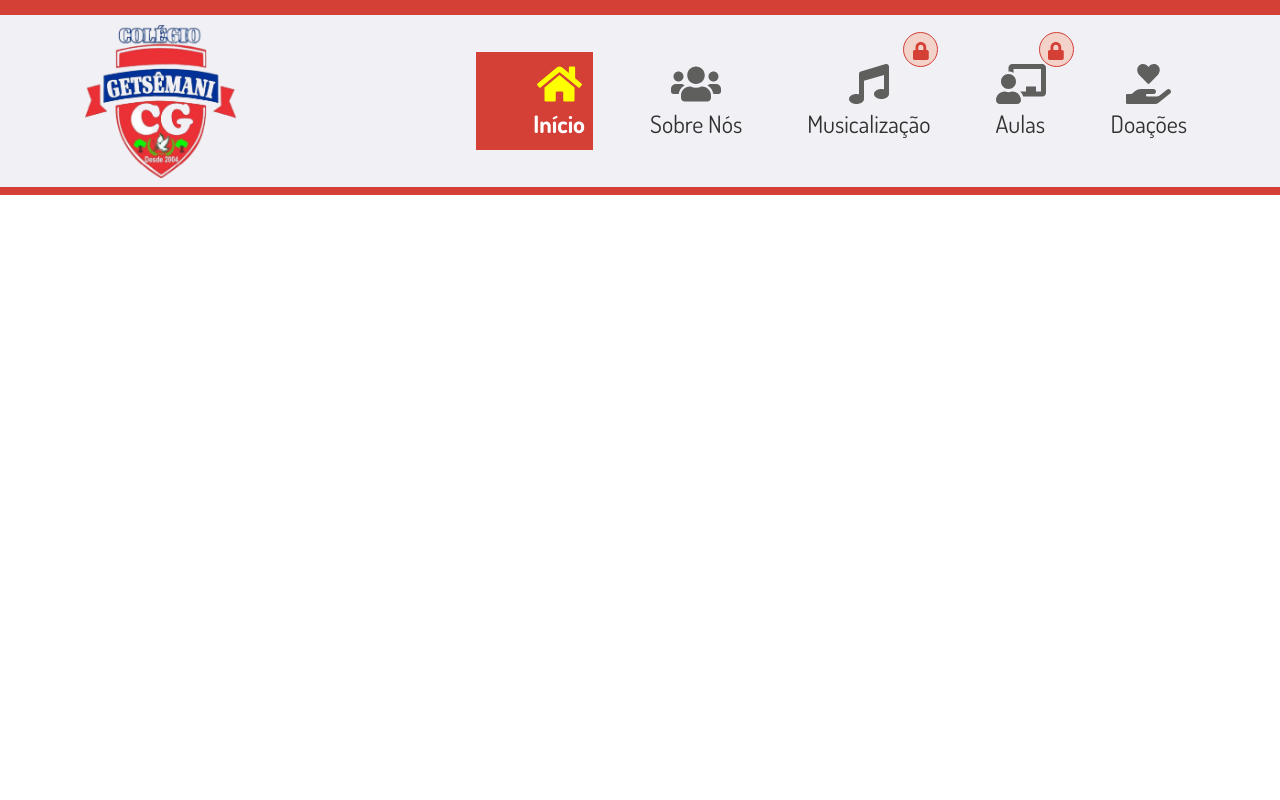
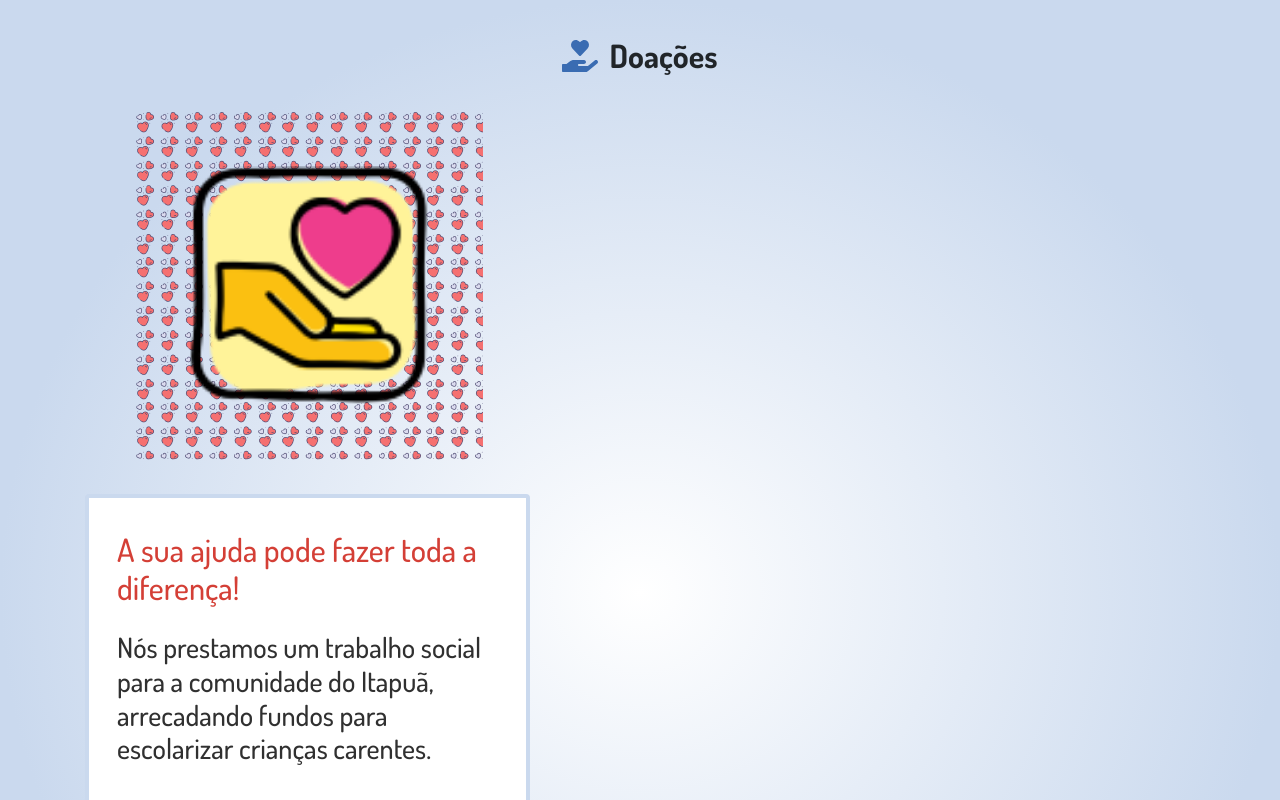
Before and after one commit to Brothertec/colegioJG, a React (Create React App) app: page / in a window 1280 px wide. Shown: the top 800 px of the page. Built offline with nearby package versions, Linux system fonts and the light colour scheme.

Commit message:
Doaçoes faltando media

```diff
--- a/src/components/compositions/Doacoes/doacoes.css
+++ b/src/components/compositions/Doacoes/doacoes.css
@@ -17,6 +17,15 @@
     margin-top: 34px;
     margin-bottom: 34px;
 }
+
+@media (min-width:992px){
+    .foto{
+    width: 350px;
+    height: 350px;
+    background-repeat:inherit ;
+
+    }
+}
 .foto2{
     position: absolute;
     top: 50%;
@@ -27,12 +36,31 @@
     margin-left: auto;
     margin-right: auto;
 }
+
+@media (min-width:992px){
+    .foto2{
+     width: 243.48px;
+     height: 237.39px;
+
+    }
+}
 .total1{
     background-color: #FFFFFF;
     border: 4px solid #CAD9EE;
 box-sizing: border-box;
 border-radius: 4px;
 
+}
+@media (min-width:992px){
+    .total1{
+
+    }
+}
+@media (min-width:992px){
+    .desk{
+        width: 445px;
+
+    }
 }
 .titulo{
   padding-top: 33px;
@@ -42,9 +70,14 @@ font-weight: 700;
 font-size: 23px;
 line-height: 150%;
 color: #D43F36;
+}
 
+@media (min-width:992px){
+    .titulo{
+        font-weight: 600
+    }
+}
 
-}
 .titulo h2{
     padding-left: 28px;
     padding-right: 28px;
@@ -58,6 +91,12 @@ font-size: 20px;
 line-height: 150%;
 color: #303030;
 
+}
+
+@media (min-width:992px){
+    .texto{
+
+    }
 }
 .texto h3{
     text-align: left;
--- a/src/components/compositions/Doacoes/index.js
+++ b/src/components/compositions/Doacoes/index.js
@@ -12,6 +12,7 @@ export default function Doacoes() {
         <div className="total">
             <div className="container">
                 <SectionTitle iconProps={['fas', 'hand-holding-heart']} title="Doações" />
+                <div className="desk">
                     <div>
                         <div className="foto">
 
@@ -36,5 +37,6 @@ export default function Doacoes() {
                     </div>
                 </div>
             </div>
+        </div>
     )
 };
--- a/src/routes.js
+++ b/src/routes.js
@@ -10,7 +10,7 @@ import { BrowserRouter, Route } from 'react-router-dom';
 export default function Routes(){
     return(
         <BrowserRouter>
-            <Route component = {Nav} path='/' exact/>
+            <Route component = {Doacoes} path='/' exact/>
         </BrowserRouter>
     );
 }
```
Lines whose indentation alone changed are shown as unchanged.
